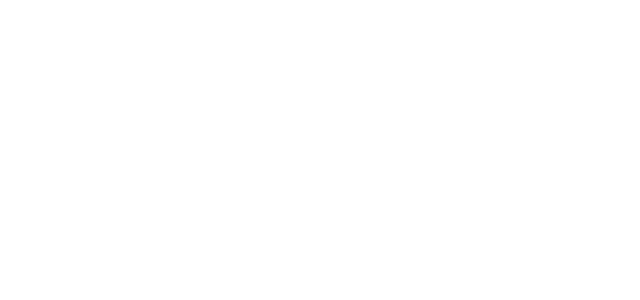
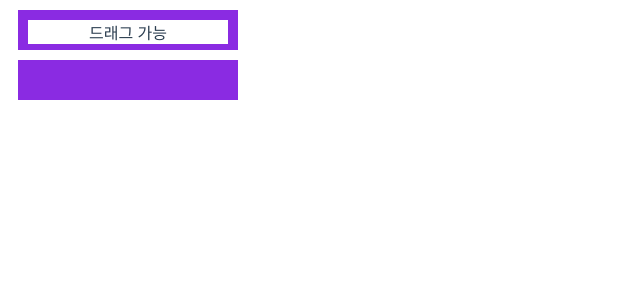
Before and after one commit to WonTaeJang/vue_dashboard, a Vue app: page /drag in a window 1280 px wide. Before the commit this address had no page. Shown: the top 300 px of the page, without its empty margins (0-640 px from the left). Built offline with nearby package versions, Linux system fonts and the light colour scheme.

Commit message:
drag event

```diff
--- /dev/null
+++ b/src/components/DragDrop.vue
@@ -0,0 +1,43 @@
+<template>
+  <div class="dropzone">
+    <div @drag="funcDrag" id="draggable" draggable="true">드래그 가능</div>
+  </div>
+  <div class="dropzone"></div>
+</template>
+
+<script setup>
+
+function funcDrag(event){
+    console.log(event)
+}
+
+
+</script>
+
+<style scoped>
+body {
+  /* 사용자가 예제의 텍스트를 선택하지 못하도록 */
+  user-select: none;
+}
+
+#draggable {
+  text-align: center;
+  background: white;
+}
+
+.dropzone {
+  width: 200px;
+  height: 20px;
+  background: blueviolet;
+  margin: 10px;
+  padding: 10px;
+}
+
+.dropzone.dragover {
+  background-color: purple;
+}
+
+.dragging {
+  opacity: 0.5;
+}
+</style>
--- a/src/router/index.js
+++ b/src/router/index.js
@@ -3,7 +3,11 @@
 const routes = [
   {
     path: "/",
-    component: () => import('@/components/HelloWorld.vue'),
+    component: () => import('@/components/DashBoard.vue'),
+  },
+  {
+    path: "/drag",
+    component: () => import('@/components/DragDrop.vue'),
   },
   {
     path: "/board",
```
